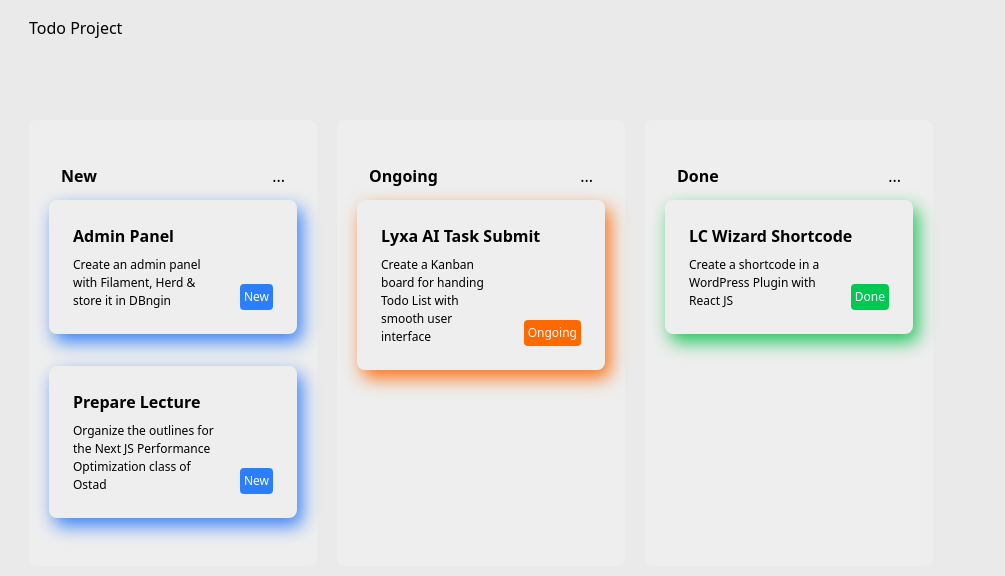
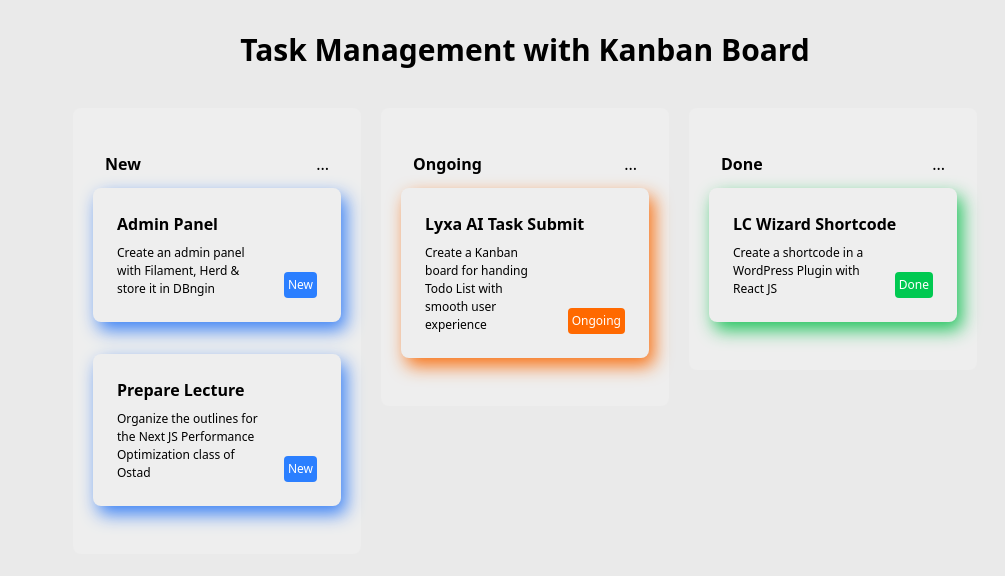
Before and after one commit to risalshahed/axyl-kast-typescript, a React (Vite) app: page / in a window 1280 px wide. Shown: the top 576 px of the page, without its empty margins (115-1120 px from the left). Built offline with nearby package versions, Linux system fonts and the light colour scheme.

Commit message:
animated & responsiveness achieved

```diff
--- a/src/App.css
+++ b/src/App.css
@@ -19,8 +19,51 @@ body {
 
 .context-menu {
     box-shadow: 0 2px 6px rgba(0,0,0,0.2);
-  }
+}
 
 .context-menu-item:hover {
 background-color: #f0f0f0;
 }
+
+@keyframes fadeSlideFromTop {
+  0% {
+    opacity: 0;
+    transform: translateY(-40px); /* e.g. -40px */
+  }
+  100% {
+    opacity: 1;
+    transform: translateY(0);
+  }
+}
+
+@keyframes fadeSlideFromBottom {
+  0% {
+    opacity: 0;
+    transform: translateY(40px);
+  }
+  100% {
+    opacity: 1;
+    transform: translateY(0);
+  }
+}
+
+@keyframes fadeSlideFromRight {
+  0% {
+    opacity: 0;
+    transform: translateX(40px);
+  }
+  100% {
+    opacity: 1;
+    transform: translateX(0);
+  }
+}
+
+.animate-from-top {
+    animation: fadeSlideFromTop 0.5s ease-out;
+}
+.animate-from-bottom {
+    animation: fadeSlideFromBottom 0.5s ease-out;
+}
+.animate-from-right {
+    animation: fadeSlideFromRight 0.5s ease-out;
+}
--- a/src/App.tsx
+++ b/src/App.tsx
@@ -4,7 +4,9 @@ import Tasks from './components/Tasks';
 function App() {
   return (
     <div className="min-h-screen p-4 relative">
-      Todo Project
+      <h1 className='font-bold text-3xl text-center pt-4 max-w-160 mx-auto'>
+        Task Management with Kanban Board
+      </h1>
       <Tasks />
     </div>
   )
--- a/src/api/data.ts
+++ b/src/api/data.ts
@@ -33,7 +33,7 @@ export const data: TaskItem[] = [
   {
     id: crypto.randomUUID(),
     title: 'Lyxa AI Task Submit',
-    description: 'Create a Kanban board for handing Todo List with smooth user interface',
+    description: 'Create a Kanban board for handing Todo List with smooth user experience',
     status: 'ongoing'
   },
   {
--- a/src/components/Column.tsx
+++ b/src/components/Column.tsx
@@ -10,6 +10,9 @@ interface ColumnProps {
   setOpenContextId: React.Dispatch<React.SetStateAction<string | null>>;
 }
 
+let textColor: string;
+let animationClass: string;
+
 export default function Column({ column, tasks, openContextId, setOpenContextId }: ColumnProps) {
 
   const { setNodeRef } = useDroppable({
@@ -18,18 +21,24 @@ export default function Column({ column, tasks, openContextId, setOpenContextId
 
   let categoryBoxShadow: string;
 
-  // if else block
+  // style based on different status
   if(column.id === 'new') {
-    categoryBoxShadow = '5px 8px 18px #3B82F6'
+    categoryBoxShadow = '5px 8px 18px #3B82F6';
+    textColor = 'blue-500';
+    animationClass = "animate-from-top";
   } else if(column.id === 'ongoing') {
-    categoryBoxShadow = '5px 8px 18px #F97316'
+    categoryBoxShadow = '5px 8px 18px #F97316';
+    textColor = 'orange-500';
+    animationClass = "animate-from-right";
   } else if(column.id === 'done') {
-    categoryBoxShadow = '5px 8px 18px #22C55E'
+    categoryBoxShadow = '5px 8px 18px #22C55E';
+    textColor = 'green-500';
+    animationClass = "animate-from-bottom";
   }
 
   return (
-    <div className='max-w-72 bg-[#eee] px-5 py-10 rounded-lg'>
-      <div className='flex items-center justify-between px-3 py-1'>
+    <div className={`max-w-72 justify-self-center bg-[#eee] px-5 py-10 rounded-lg transform ${animationClass}`}>
+      <div className={`flex items-center justify-between px-3 py-1 text-${textColor}`}>
         <h4 className='font-semibold'>
           {column.title}
         </h4>
--- a/src/components/TaskCard.tsx
+++ b/src/components/TaskCard.tsx
@@ -24,8 +24,8 @@ export default function TaskCard({ task, openContextId, setOpenContextId, color,
 
   const menuRef = useRef<HTMLDivElement | null>(null);
 
-  // Right-click menu state
-  // const [menu, setMenu] = useState<{ x: number; y: number } | null>(null);
+  const [menuPosition, setMenuPosition] = React.useState<{ x: number; y: number } | null>(null);
+
 
   const {
     attributes, listeners, setNodeRef, transform
@@ -39,6 +39,7 @@ export default function TaskCard({ task, openContextId, setOpenContextId, color,
   const handleContextMenu = (e: React.MouseEvent) => {
     e.preventDefault();
     setOpenContextId(id);
+    setMenuPosition({ x: e.clientX, y: e.clientY });
   };
 
   // Use type-safe status
@@ -65,6 +66,28 @@ export default function TaskCard({ task, openContextId, setOpenContextId, color,
     };
   }, [openContextId, id, setOpenContextId]);
 
+  // menu viewscreen side effect
+  useEffect(() => {
+    if (!menuPosition) return;
+
+    const menuWidth = 150; // approximate width of the menu in pixels
+    const menuHeight = otherStatuses.length * 36; // approximate height based on items
+
+    let { x, y } = menuPosition;
+
+    // Horizontal overflow
+    if (x + menuWidth > window.innerWidth) {
+      x = window.innerWidth - menuWidth - 10;
+    }
+    // Vertical overflow
+    if (y + menuHeight > window.innerHeight) {
+      y = window.innerHeight - menuHeight - 10;
+    }
+
+    setMenuPosition({ x, y });
+  }, [menuPosition, otherStatuses.length]);
+
+
   return (
     <div
       ref={setNodeRef}
@@ -90,11 +113,15 @@ export default function TaskCard({ task, openContextId, setOpenContextId, color,
         </div>
       </div>
 
-      {openContextId === id && (
+      {openContextId === id && menuPosition && (
         <div
           ref={menuRef}
           className="absolute z-50 bg-white border shadow rounded"
-          style={{ top: 30, left: 0 }}
+          style={{
+            top: menuPosition.y,
+            left: menuPosition.x,
+            position: "fixed"
+          }}
           onContextMenu={e => e.preventDefault()}
         >
           {otherStatuses.map(s => (
--- a/src/components/Tasks.tsx
+++ b/src/components/Tasks.tsx
@@ -35,7 +35,8 @@ export default function Tasks() {
   if(!isLoading && !isError && tasks?.length === 0) return <p>No tasks found</p>;
 
   return (
-    <div className='mx-auto flex gap-5 py-20'>
+    // <div className='mx-auto gap-5 pt-10 pb-20 grid items-center md:items-start grid-cols-1 sm:grid-cols-2 md:grid-cols-3'>
+    <div className='mx-auto gap-5 pt-10 pb-20 flex flex-wrap md:flex-nowrap items-center md:items-start justify-center'>
       <DndContext onDragEnd={handleDragEnd} collisionDetection={closestCenter}>
         {
           columns.map(column =>
```
